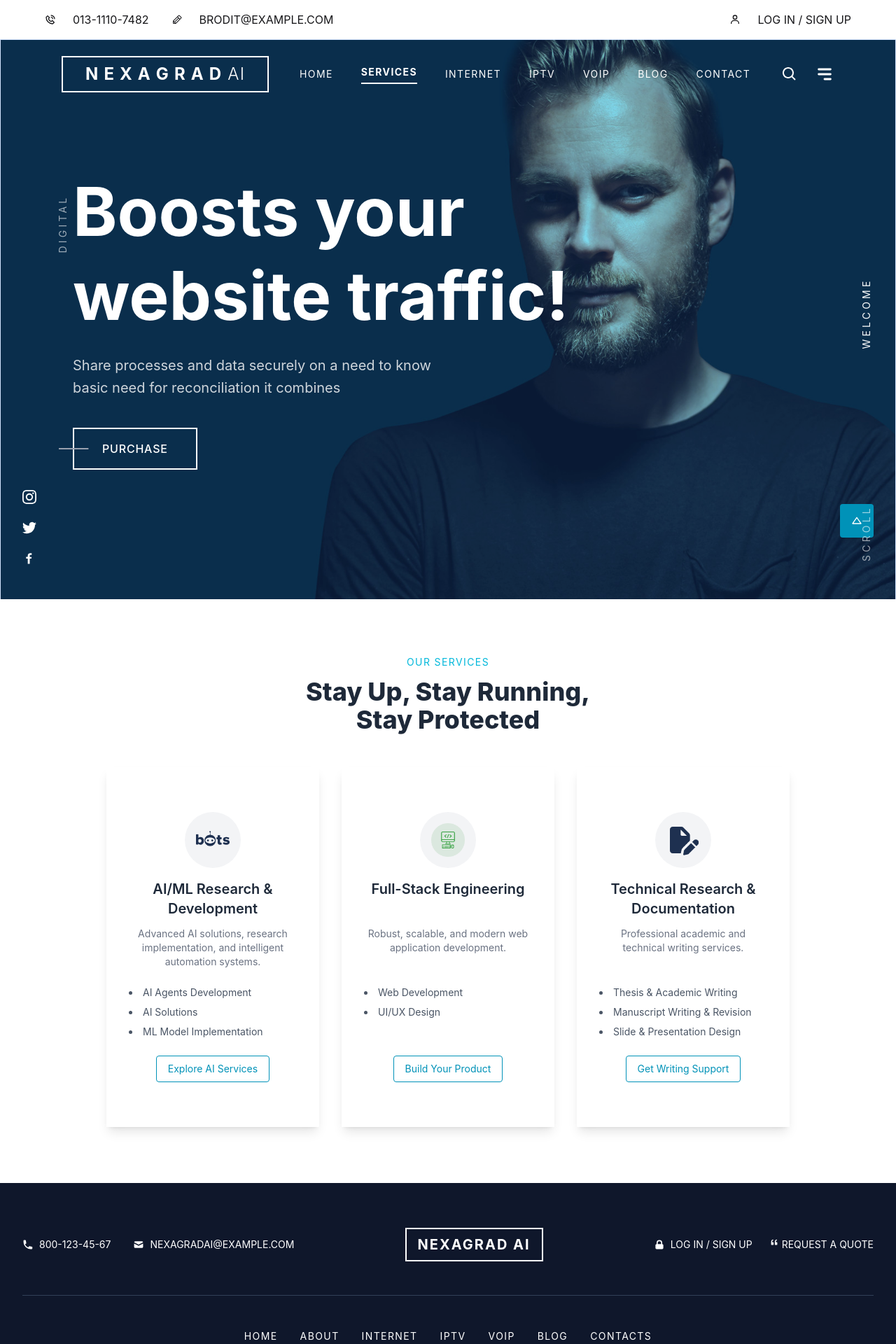
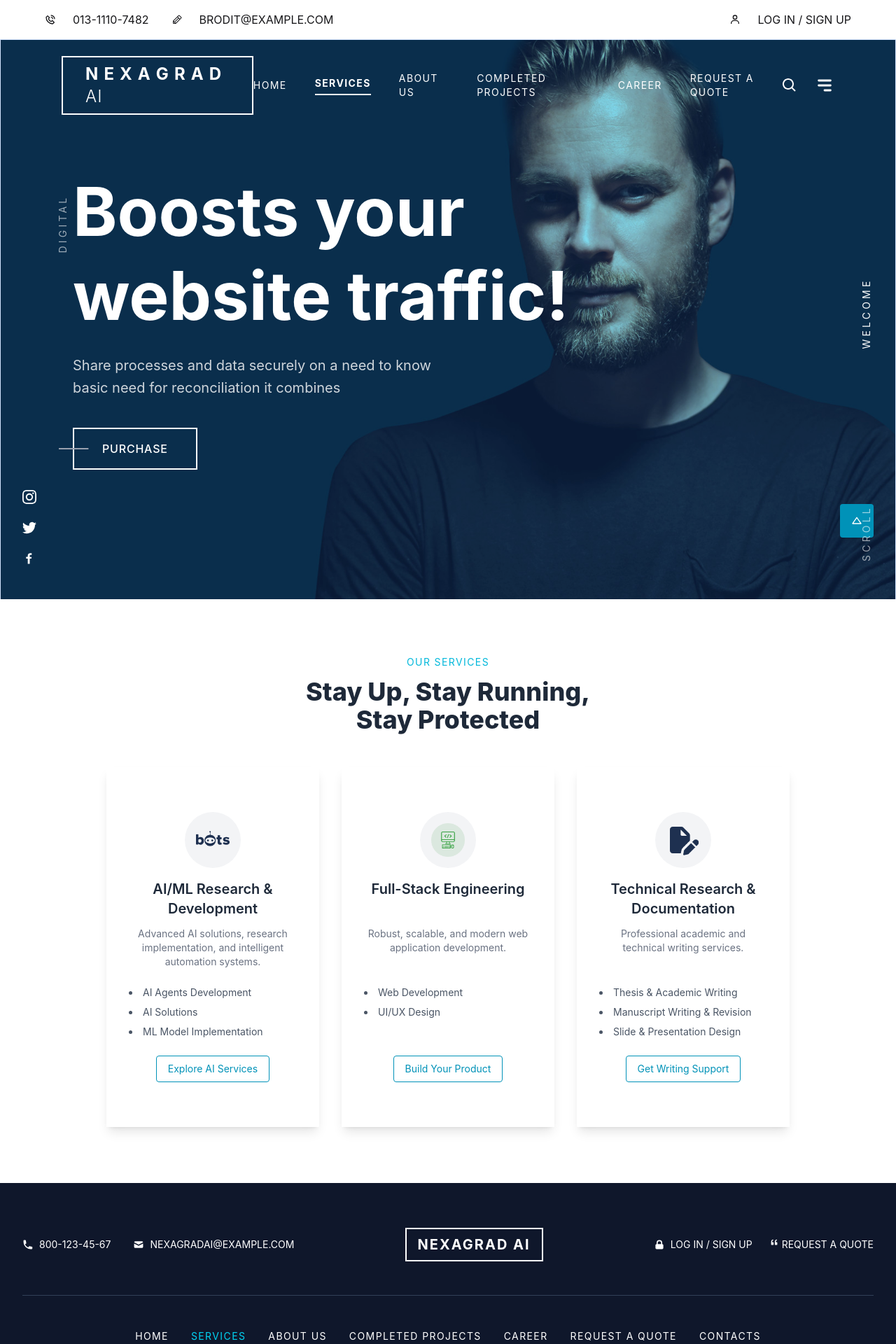
Before and after one commit to aunirudrad/brodit, a React (Vite) app: page /services in a window 1280 px wide. Shown: the top 1920 px of the page at 70% size. Built offline with nearby package versions, Linux system fonts and the light colour scheme.

Commit message:
navigation paths updated

```diff
--- a/src/components/Footer.jsx
+++ b/src/components/Footer.jsx
@@ -58,34 +58,34 @@ const Footer = () => {
                             HOME
                         </NavLink>
                         <NavLink
-                            to="/about"
+                            to="/services"
                             className={({ isActive }) => `uppercase tracking-widest transition-colors ${isActive ? 'text-cyan-400' : 'hover:text-cyan-400'}`}
                         >
-                            ABOUT
+                            SERVICES
                         </NavLink>
                         <NavLink
-                            to="/internet"
+                            to="/about-us"
                             className={({ isActive }) => `uppercase tracking-widest transition-colors ${isActive ? 'text-cyan-400' : 'hover:text-cyan-400'}`}
                         >
-                            INTERNET
+                            ABOUT US
                         </NavLink>
                         <NavLink
-                            to="/iptv"
+                            to="/completed-projects"
                             className={({ isActive }) => `uppercase tracking-widest transition-colors ${isActive ? 'text-cyan-400' : 'hover:text-cyan-400'}`}
                         >
-                            IPTV
+                            COMPLETED PROJECTS
                         </NavLink>
                         <NavLink
-                            to="/voip"
+                            to="/career"
                             className={({ isActive }) => `uppercase tracking-widest transition-colors ${isActive ? 'text-cyan-400' : 'hover:text-cyan-400'}`}
                         >
-                            VOIP
+                            CAREER
                         </NavLink>
                         <NavLink
-                            to="/blog"
+                            to="/request-quote"
                             className={({ isActive }) => `uppercase tracking-widest transition-colors ${isActive ? 'text-cyan-400' : 'hover:text-cyan-400'}`}
                         >
-                            BLOG
+                            REQUEST A QUOTE
                         </NavLink>
                         <NavLink
                             to="/contacts"
--- a/src/components/HeroNav.jsx
+++ b/src/components/HeroNav.jsx
@@ -23,20 +23,17 @@ const HeroNav = () => {
                 <NavLink to='/services' className='text-white text-sm tracking-widest hover:text-gray-300 transition-colors'>
                     SERVICES
                 </NavLink>
-                <NavLink to='/internet' className='text-white text-sm tracking-widest hover:text-gray-300 transition-colors'>
-                    INTERNET
+                <NavLink to='/about-us' className='text-white text-sm tracking-widest hover:text-gray-300 transition-colors'>
+                    ABOUT US
                 </NavLink>
-                <NavLink to='/iptv' className='text-white text-sm tracking-widest hover:text-gray-300 transition-colors'>
-                    IPTV
+                <NavLink to='/completed-projects' className='text-white text-sm tracking-widest hover:text-gray-300 transition-colors'>
+                    COMPLETED PROJECTS
                 </NavLink>
-                <NavLink to='/voip' className='text-white text-sm tracking-widest hover:text-gray-300 transition-colors'>
-                    VOIP
+                <NavLink to='/career' className='text-white text-sm tracking-widest hover:text-gray-300 transition-colors'>
+                    CAREER
                 </NavLink>
-                <NavLink to='/blog' className='text-white text-sm tracking-widest hover:text-gray-300 transition-colors'>
-                    BLOG
-                </NavLink>
-                <NavLink to='/contact' className='text-white text-sm tracking-widest hover:text-gray-300 transition-colors'>
-                    CONTACT
+                <NavLink to='/request-quote' className='text-white text-sm tracking-widest hover:text-gray-300 transition-colors'>
+                    REQUEST A QUOTE
                 </NavLink>
             </div>
 
```
